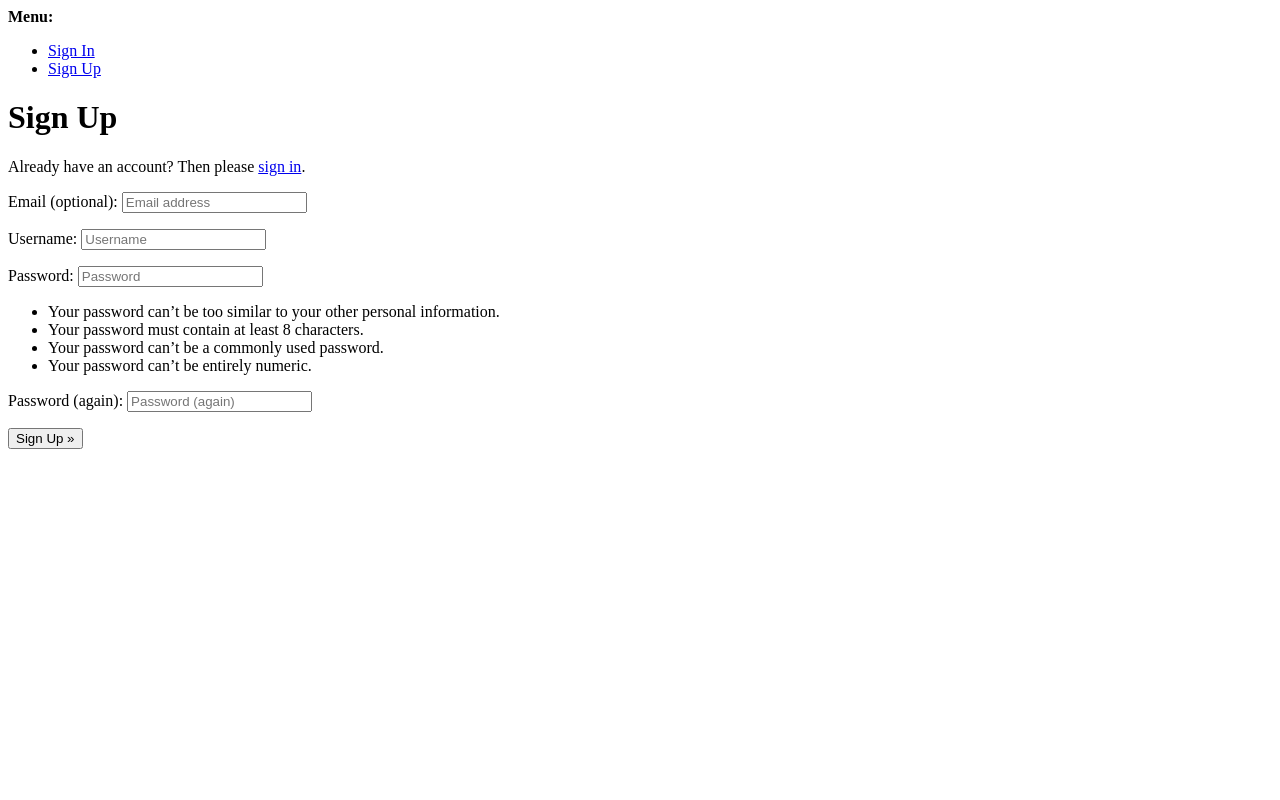
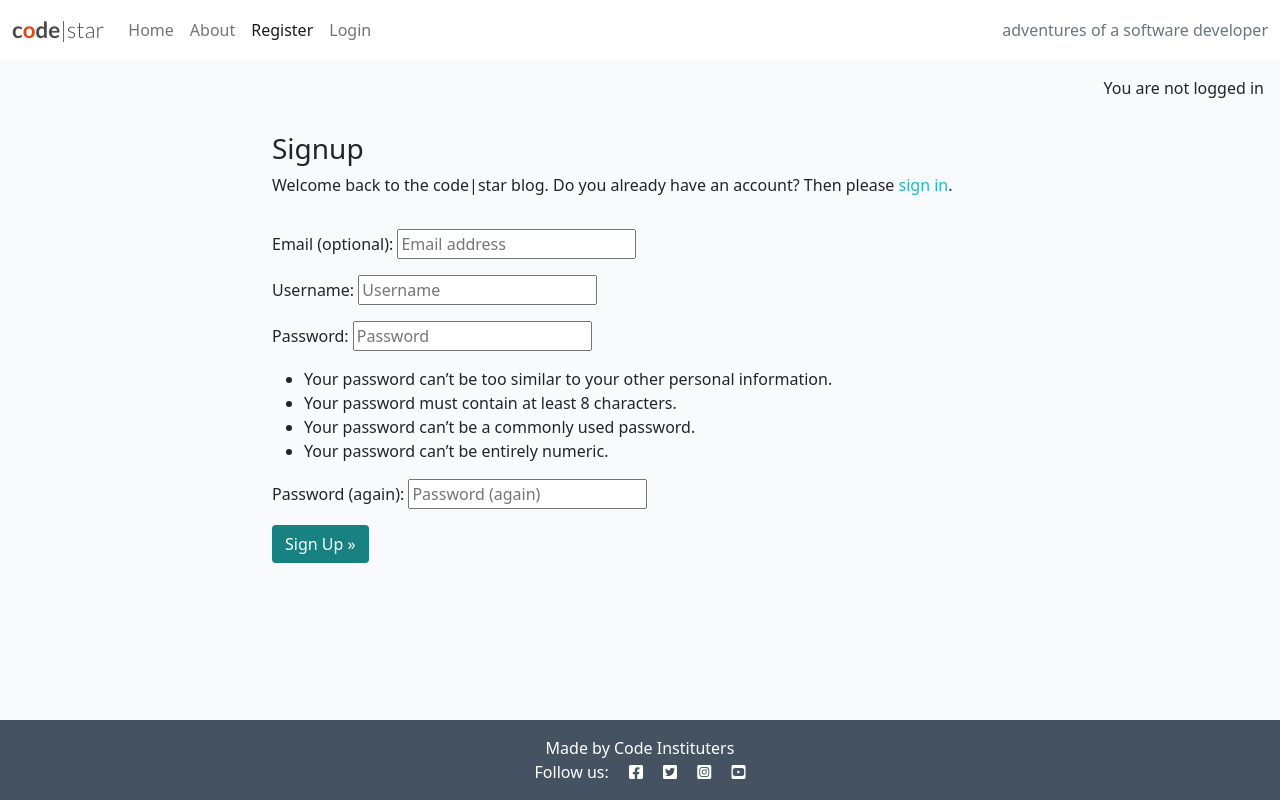
Before and after one commit to Will-WHyd/django-blog-01, a Django app: page /accounts/signup/ in a window 1280 px wide. Run offline with Django 4.2, Linux system fonts and the light colour scheme; some libraries are stand-ins or nearby versions.

Commit message:
added authentication and customized signup.html

```diff
--- a/templates/account/login.html
+++ b/templates/account/login.html
@@ -11,7 +11,6 @@
     <div class="row">
         <div class="col-md-8 mt-3 offset-md-2">
             <h3>{% trans "Sign In" %}</h3>
-
             <p>{% blocktrans %}Welcome back to the code|star blog. To leave a comment or like a post, please log in. If
                 you
                 have not created an account yet, then <a class="link" href="{{ signup_url }}">sign up</a>
--- a/templates/account/signup.html
+++ b/templates/account/signup.html
@@ -1,21 +1,30 @@
-{% extends "account/base.html" %}
+{% extends "base.html" %}
 
 {% load i18n %}
+{% load account socialaccount %}
 
 {% block head_title %}{% trans "Signup" %}{% endblock head_title %}
 
 {% block content %}
-<h1>{% trans "Sign Up" %}</h1>
-
-<p>{% blocktrans %}Already have an account? Then please <a href="{{ login_url }}">sign in</a>.{% endblocktrans %}</p>
-
-<form class="signup" id="signup_form" method="post" action="{% url 'account_signup' %}">
+<div class="container">
+  <div class="row">
+      <div class="col-md-8 mt-3 offset-md-2">
+          <h3>{% trans "Signup" %}</h3>
+          <p>{% blocktrans %}Welcome back to the code|star blog. Do you already have an account? Then please <a class="link" href="{{ login_url }}">sign in</a>.{% endblocktrans %}</p>
+      </div>
+  </div>
+  <div class="row">
+      <div class="col-md-8 mt-3 offset-md-2">
+          <form class="signup" id="signup_form" method="POST" action="{% url 'account_signup' %}">
             {% csrf_token %}
             {{ form.as_p }}
             {% if redirect_field_value %}
             <input type="hidden" name="{{ redirect_field_name }}" value="{{ redirect_field_value }}" />
             {% endif %}
-  <button type="submit">{% trans "Sign Up" %} &raquo;</button>
+            <button class="btn btn-signup right" type="submit">{% trans "Sign Up" %} &raquo;</button>
           </form>
+      </div>
+  </div>
+</div>
 
-{% endblock content %}
+{% endblock %}
--- a/templates/base.html
+++ b/templates/base.html
@@ -72,7 +72,11 @@
     </nav>
 
     <main class="flex-shrink-0 main-bg">
-
+        {% if user.is_authenticated %}
+        <p class="text-end m-3">You are logged in as {{ user }}</p>
+        {% else %}
+        <p class="text-end m-3">You are not logged in</p>
+        {% endif %}
         {% block content %}
         <!-- Content Goes here -->
         {% endblock content %}
```
Lines whose indentation alone changed are shown as unchanged.
